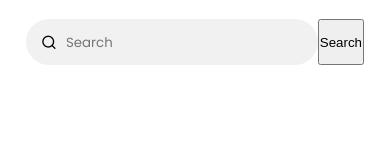
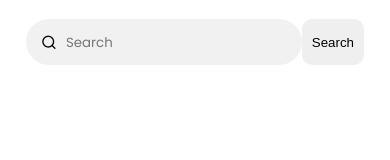
Before and after one commit to PiyushRepoo/Pinterest-Clone, a plain HTML site: page index.html in a window 390 px wide. Drawn offline with nearby package versions, Linux system fonts and the light colour scheme.

Commit message:
Update style.css

```diff
--- a/style.css
+++ b/style.css
@@ -97,6 +97,13 @@ body {
   transform: translateY(-50%);
 }
 
+#btn {
+  display: none;
+  padding: 5px 10px;
+  border-radius: 10px;
+  border: none;
+}
+
 .navbar .right {
   display: flex;
   justify-content: center;
@@ -148,4 +155,8 @@ body {
   .navbar .right {
     display: none;
   }
+
+  #btn {
+  display: block;
+  }
 }
```
